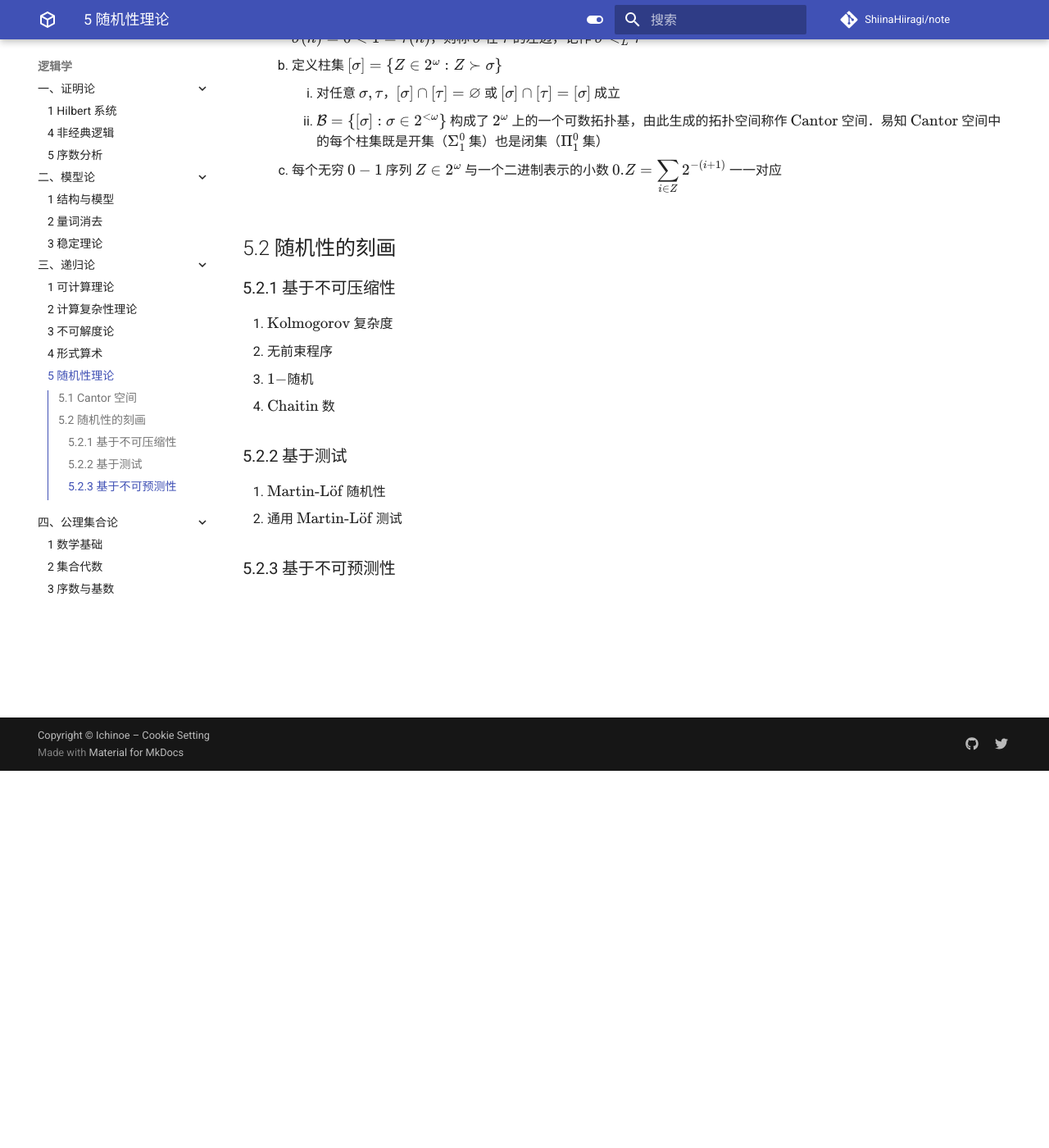
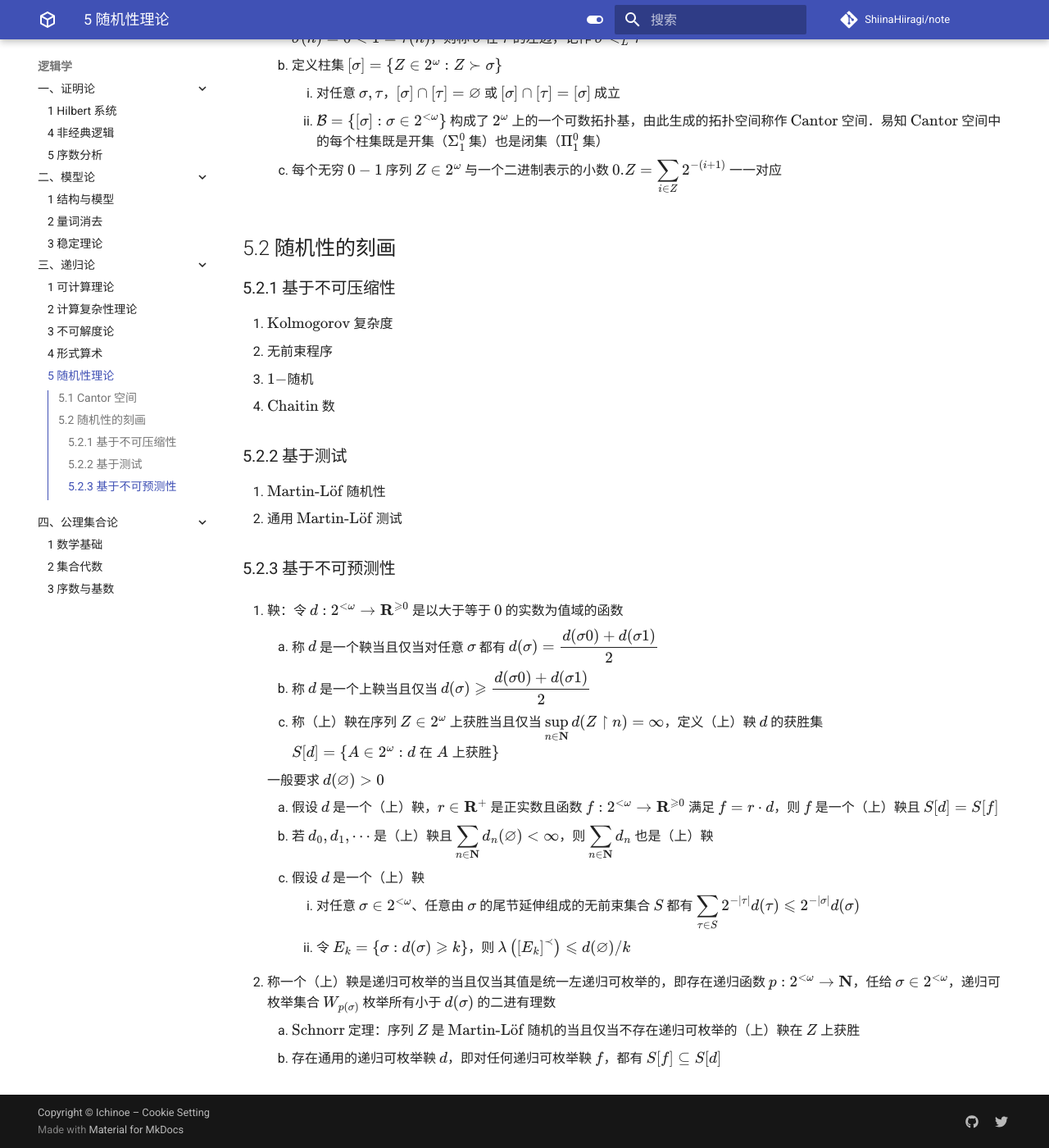
Before and after one commit to ShiinaHiiragi/note, an MkDocs documentation site: the page built from docs/logic/rec/rand.md, in a window 1280 px wide and 1400 px high, scrolled down 460 px. Shown: the whole window at 82% size. Built offline with MkDocs 1.6.1 and Material for MkDocs 9.7.7, drawn with Linux system fonts in a browser that asks for light colours; comment, search, counter and statistics services are not loaded.

Commit message:
add martingale

```diff
--- a/docs/logic/rec/rand.md
+++ b/docs/logic/rec/rand.md
@@ -24,3 +24,19 @@
 2. 通用 $\text{Martin-L}\ddot{\mathrm{o}}\text{f}$ 测试
 
 ### 5.2.3 基于不可预测性
+1. 鞅：令 $d: 2^{<\omega} \rightarrow \mathbf{R}^{\geqslant 0}$ 是以大于等于 $0$ 的实数为值域的函数
+    1. 称 $d$ 是一个鞅当且仅当对任意 $\sigma$ 都有 $d(\sigma)=\dfrac{d(\sigma 0)+d(\sigma 1)}{2}$
+    2. 称 $d$ 是一个上鞅当且仅当 $d(\sigma) \geqslant \dfrac{d(\sigma 0)+d(\sigma 1)}{2}$
+    3. 称（上）鞅在序列 $Z \in 2^{\omega}$ 上获胜当且仅当 ${\displaystyle \sup _{n \in \mathbf{N}} d(Z \upharpoonright n)=\infty}$，定义（上）鞅 $d$ 的获胜集 $S[d]=\left\{A \in 2^{\omega}: d \textsf{ 在 } A \textsf{ 上获胜}\right\}$
+
+    一般要求 $d(\varnothing)>0$
+
+    1. 假设 $d$ 是一个（上）鞅，$r \in \mathbf{R}^{+}$ 是正实数且函数 $f: 2^{<\omega} \rightarrow \mathbf{R}^{\geqslant 0}$ 满足 $f=r \cdot d$，则 $f$ 是一个（上）鞅且 $S[d]=S[f]$
+    2. 若 $d_{0}, d_{1}, \cdots$ 是（上）鞅且 ${\displaystyle \sum_{n \in \mathbf N} d_{n}(\varnothing)<\infty}$，则 ${\displaystyle \sum_{n \in \mathbf N} d_{n}}$ 也是（上）鞅
+    3. 假设 $d$ 是一个（上）鞅
+        1. 对任意 $\sigma \in 2^{<\omega}$、任意由 $\sigma$ 的尾节延伸组成的无前束集合 $S$ 都有 ${\displaystyle \sum_{\tau \in S} 2^{-|\tau|} d(\tau) \leqslant 2^{-|\sigma|} d(\sigma)}$
+        2. 令 $E_{k}=\{\sigma: d(\sigma) \geqslant k\}$，则 $\lambda\left(\left[E_{k}\right]^{\prec}\right) \leqslant d(\varnothing) / k$
+
+2. 称一个（上）鞅是递归可枚举的当且仅当其值是统一左递归可枚举的，即存在递归函数 $p: 2^{<\omega} \rightarrow \mathbf{N}$，任给 $\sigma \in 2^{<\omega}$，递归可枚举集合 $W_{p(\sigma)}$ 枚举所有小于 $d(\sigma)$ 的二进有理数
+    1. $\text{Schnorr}$ 定理：序列 $Z$ 是 $\text{Martin-L}\ddot{\mathrm{o}}\text{f}$ 随机的当且仅当不存在递归可枚举的（上）鞅在 $Z$ 上获胜
+    2. 存在通用的递归可枚举鞅 $d$，即对任何递归可枚举鞅 $f$，都有 $S[f] \subseteq S[d]$
```
Also changed, not shown: docs/logic/rec/dou.md (+2 -2 lines).
